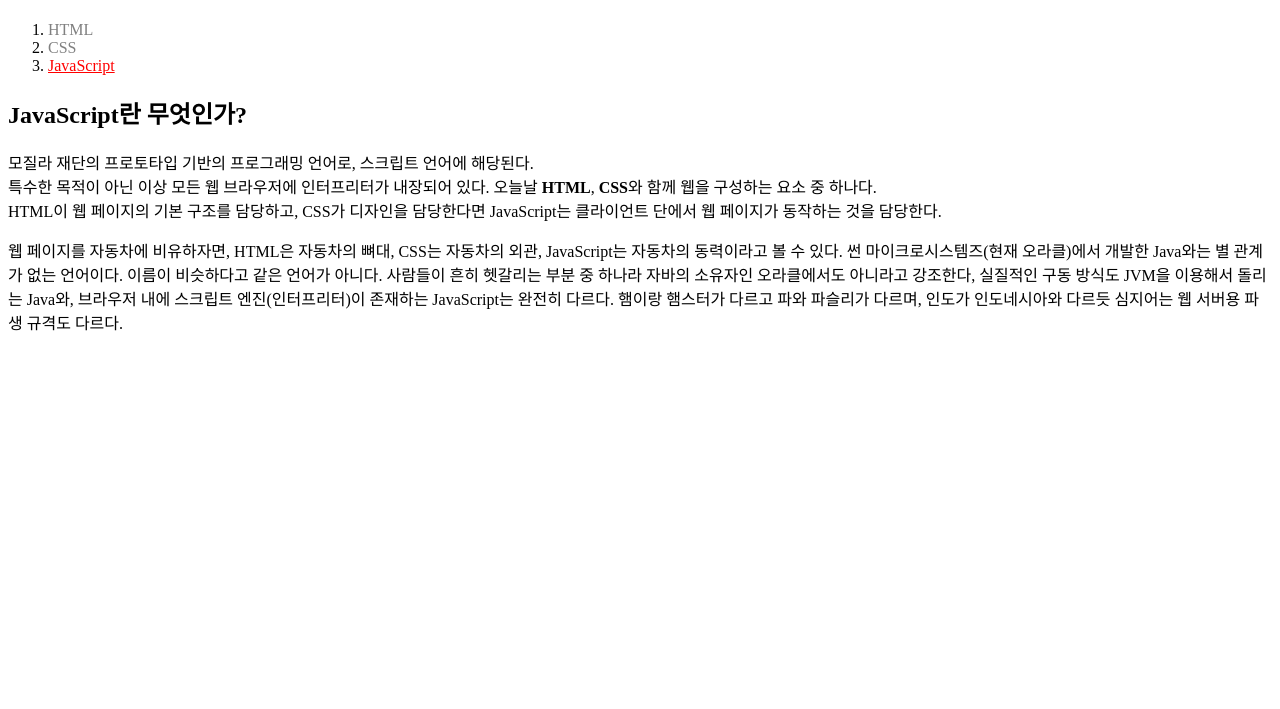
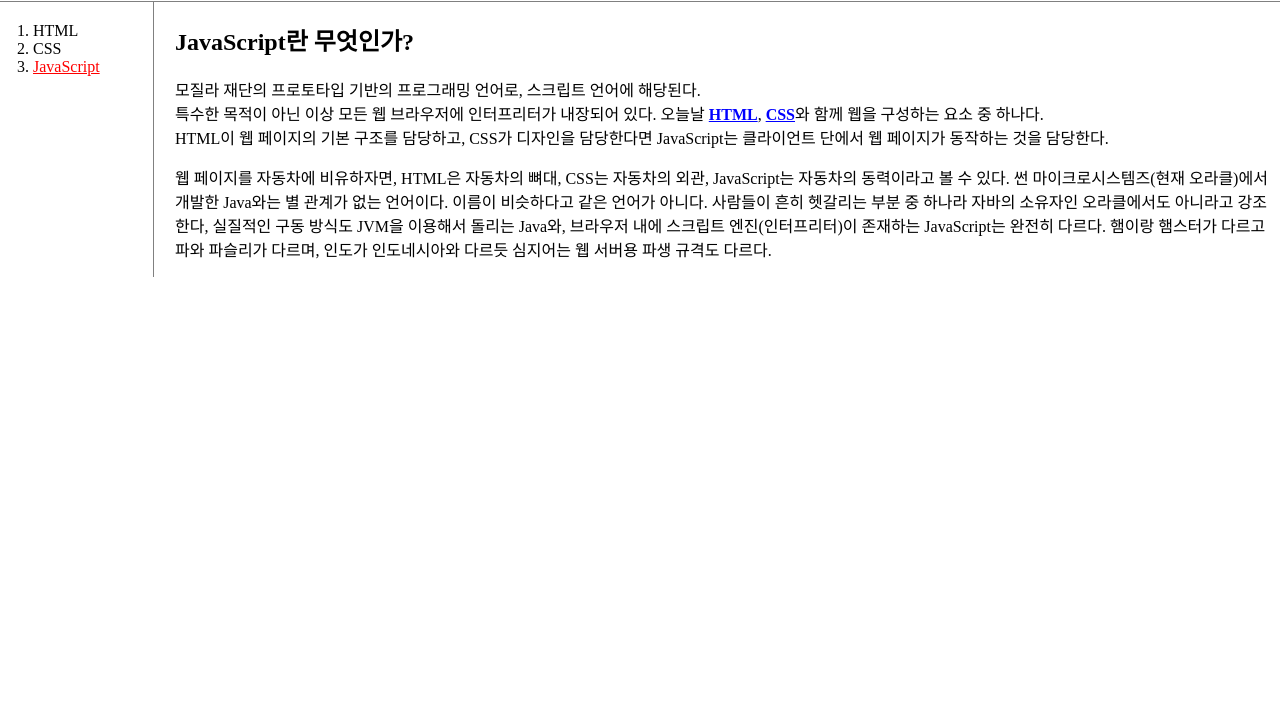
Before and after one commit to hjpark625/web, a plain HTML site: page 3.html in a window 1280 px wide. Shown: the part 91-800 px from the top of the page. Drawn offline with Linux system fonts and the light colour scheme.

Commit message:
Add files via upload

```diff
--- a/3.html
+++ b/3.html
@@ -4,12 +4,8 @@
 <title>WEB1 - JavaScript</title>
 <meta charset="utf-8">
 <style>
-  #active{
-    color:red;
-    text-decoration:underline;
-  }
-  .saw {
-    color:gray;
+  body{
+    margin:0px;
   }
   a {
     color:black;
@@ -18,29 +14,52 @@
   h1 {
     font-size:45px;
     text-align:center;
+    border-bottom:1px solid gray;
+    margin:0px;
+    padding:20px;
+  }
+  ol{
+    border-right:1px solid gray;
+    width:100px;
+    margin:0px;
+    padding:20px;
+    padding-left: 33px;
+  }
+  #grid{
+    display:grid;
+    grid-template-columns: 150px 1fr;
+  }
+  #grid ol{
+    padding-left: 33px;
+  }
+  #grid #article{
+    padding-left: 25px;
+  }
+  #active{
+    color: red;
+    text-decoration: underline;
+  }
+  .none{
+    color: blue;
+    text-decoration: underline;
   }
 </style>
 </head>
-
 <body>
   <h1><a href="index.html">WEB</a></h1>
+  <div id="grid">
 <ol>
-    <li><a href="1.html" title="HTML" class="saw">HTML</a></li>
-    <li><a href="2.html" title="CSS" class="saw">CSS</a></li>
-    <li><a href="3.html" title="JavaScript" class="saw" id="active">JavaScript</a></li>
+    <li><a href="1.html" title="HTML">HTML</a></li>
+    <li><a href="2.html" title="CSS">CSS</a></li>
+    <li><a href="3.html" title="JavaScript" id="active">JavaScript</a></li>
 </ol>
-<!--
-  <h1><a href="index.html"><font color="black">WEB</font></a></h1>
-  <ol>
-    <li><a href="1.html" title="HTML"><font color="black">HTML</font></a></li>
-    <li><a href="2.html" title="CSS"><font color="black">CSS</font></a></li>
-    <li><a href="3.html" title="JavaScript"><font color="black">JavaScript</font></a></li>
-  </ol>
--->
+  <div id="article">
   <h2>JavaScript란 무엇인가?</h2>
 <p>
-  모질라 재단의 프로토타입 기반의 프로그래밍 언어로, 스크립트 언어에 해당된다.<br> 특수한 목적이 아닌 이상 모든 웹 브라우저에 인터프리터가 내장되어 있다. 오늘날 <a href="1.html"><strong>HTML</strong></a>, <a href="2.html"><strong>CSS</strong></a>와 함께 웹을 구성하는 요소 중 하나다.<br> HTML이 웹 페이지의 기본 구조를 담당하고, CSS가 디자인을 담당한다면 JavaScript는 클라이언트 단에서 웹 페이지가 동작하는 것을 담당한다. <p>웹 페이지를 자동차에 비유하자면, HTML은 자동차의 뼈대, CSS는 자동차의 외관, JavaScript는 자동차의 동력이라고 볼 수 있다.
+  모질라 재단의 프로토타입 기반의 프로그래밍 언어로, 스크립트 언어에 해당된다.<br> 특수한 목적이 아닌 이상 모든 웹 브라우저에 인터프리터가 내장되어 있다. 오늘날 <a href="1.html" class="none"><strong>HTML</strong></a>, <a href="2.html" class="none"><strong>CSS</strong></a>와 함께 웹을 구성하는 요소 중 하나다.<br> HTML이 웹 페이지의 기본 구조를 담당하고, CSS가 디자인을 담당한다면 JavaScript는 클라이언트 단에서 웹 페이지가 동작하는 것을 담당한다. <p>웹 페이지를 자동차에 비유하자면, HTML은 자동차의 뼈대, CSS는 자동차의 외관, JavaScript는 자동차의 동력이라고 볼 수 있다.
   썬 마이크로시스템즈(현재 오라클)에서 개발한 Java와는 별 관계가 없는 언어이다. 이름이 비슷하다고 같은 언어가 아니다. 사람들이 흔히 헷갈리는 부분 중 하나라 자바의 소유자인 오라클에서도 아니라고 강조한다, 실질적인 구동 방식도 JVM을 이용해서 돌리는 Java와, 브라우저 내에 스크립트 엔진(인터프리터)이 존재하는 JavaScript는 완전히 다르다. 햄이랑 햄스터가 다르고 파와 파슬리가 다르며, 인도가 인도네시아와 다르듯 심지어는 웹 서버용 파생 규격도 다르다.</p>
 </P>
+  </div>
+</div>
 </body>
 </html>
```
Also changed, not shown: 1.html (+37 -23 lines), 2.html (+36 -21 lines), index.html (+29 -14 lines).
